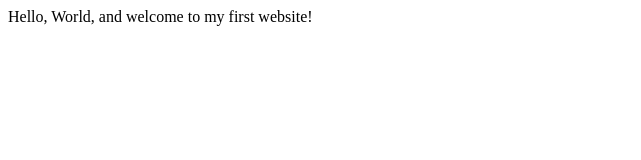
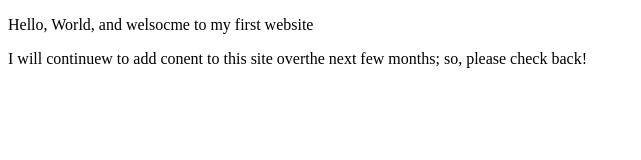
Before and after one commit to Amothj/Amothj.github.io, a plain HTML site: page index.html in a window 1280 px wide. Shown: the whole page, without its empty margins (0-641 px from the left). Drawn offline with Linux system fonts and the light colour scheme.

Commit message:
Update index.html

```diff
--- a/index.html
+++ b/index.html
@@ -3,9 +3,11 @@
 <html lang="en"><head><meta http-equiv="Content-Type" content="text/html; charset=UTF-8">
 
         <meta name="viewport" content="width=device-width, initial-scale=1.0">
-        <title>My First Website</title>
+    <meta name="author" content ="Johnathan Amoth ">
+        <title>CE Truffaut | Web Developer</title>
     </head>
     <body>
-       Hello, World, and welcome to my first website!
-
-</body></html>
+       <p>Hello, World, and welsocme to my first website</p>
+    <p>I will continuew to add conent to this site overthe next few months; so, please check back!</p>
+</body>
+</html>
```
